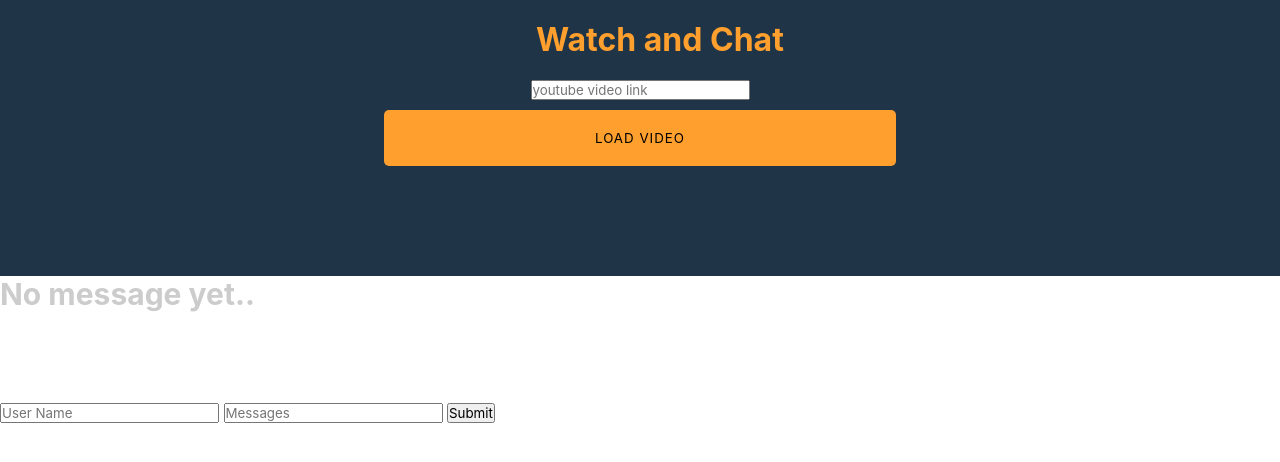
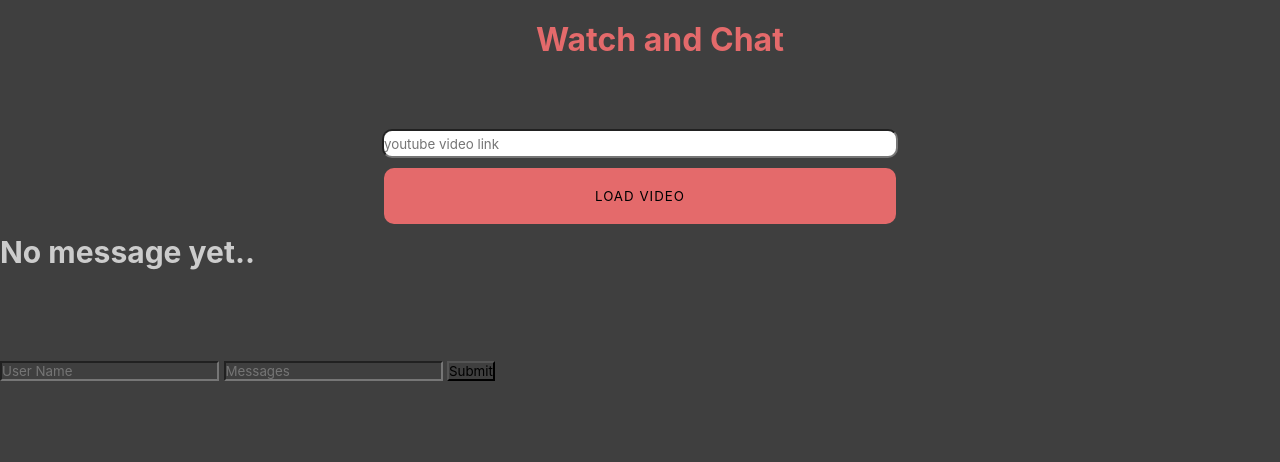
Before and after one commit to Shaj33/StormHacks, a Flask app: page / in a window 1280 px wide. Shown: the top 462 px of the page. Run offline with Flask 2, Linux system fonts and the light colour scheme; some libraries are stand-ins or nearby versions.

Commit message:
changing seach and button

```diff
--- a/templates/session.css
+++ b/templates/session.css
@@ -3,19 +3,19 @@
   padding: 0px;
   font-family: -apple-system, BlinkMacSystemFont, "Segoe UI", Roboto, Oxygen,
     Ubuntu, Cantarell, "Open Sans", "Helvetica Neue", sans-serif;
+  background-color: #3f3f3f;
 }
 
 header {
-  background-color: #203448;
-  color: #ff9f2d;
+  background-color: #3f3f3f;
+  color: #e46a6b;
   width: 100%;
   text-align: center;
   padding: 20px;
 }
 
 .player {
-  background-color: #203448;
-  padding-top: 50px;
+  background-color: #3f3f3f;
   padding-bottom: 50px;
   padding-left: 20%;
   padding-right: 20%;
@@ -23,19 +23,19 @@ header {
 }
 
 .search {
-  background-color: #203448;
   text-align: center;
   width: 100%;
+  height: 100;
 }
-.searchBar input {
-  margin-left: 1000px;
-  max-width: 500px;
-  height: 40px;
-  text-align: center;
+input.seachBar {
+  background-color: white;
+  width: 40%;
+  height: 25px;
+  border-radius: 10px;
 }
 
 .searchBtnCont {
-  background-color: #203448;
+  background-color: #3f3f3f;
   width: 100%;
 }
 
@@ -48,9 +48,9 @@ header {
   text-transform: uppercase;
   letter-spacing: 1px;
   text-decoration: none;
-  background: #ff9f2d;
+  background: #e46a6b;
   padding: 20px;
-  border-radius: 5px;
+  border-radius: 10px;
   display: inline-block;
   border: none;
   transition: all 0.4s ease 0s;
--- a/templates/session.html
+++ b/templates/session.html
@@ -12,14 +12,14 @@
     <h1>Watch and Chat</h1>
   </header>
 
+  <div id="player" class="player"></div>
+
   <div class="search">
     <input class="seachBar" name="videoUrl" type="text" id="videoUrl" placeholder="youtube video link"/>
   </div>
   <div class="searchBtnCont">
     <button class="searchBtn" onclick="loadVideo()">Load Video</button>
   </div>
-
-  <div id="player" class="player"></div>
 
   <script type="text/javascript">
     // 2. This code loads the IFrame Player API code asynchronously.
```
